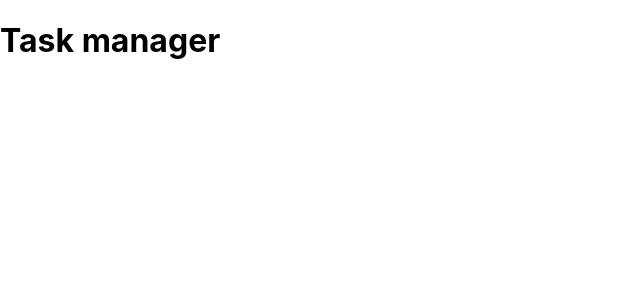
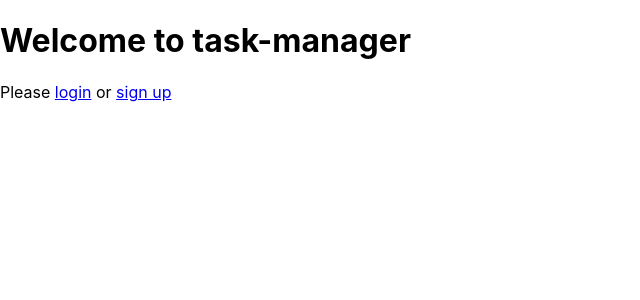
Before and after one commit to sbentleywd/task-manager-fe, a React (Create React App) app: page / in a window 1280 px wide. Shown: the top 300 px of the page, without its empty margins (0-640 px from the left). Built offline with nearby package versions, Linux system fonts and the light colour scheme.

Commit message:
added login & signup routes

```diff
--- a/package.json
+++ b/package.json
@@ -8,10 +8,12 @@
     "@testing-library/user-event": "^12.1.10",
     "@types/jest": "^26.0.15",
     "@types/node": "^12.0.0",
-    "@types/react": "^16.9.53",
+    "@types/react": "^16.14.2",
     "@types/react-dom": "^16.9.8",
+    "@types/react-router-dom": "^5.1.7",
     "react": "^17.0.1",
     "react-dom": "^17.0.1",
+    "react-router-dom": "^5.2.0",
     "react-scripts": "4.0.1",
     "typescript": "^4.0.3",
     "web-vitals": "^0.2.4"
--- a/src/App.tsx
+++ /dev/null
@@ -1,11 +0,0 @@
-import React from "react";
-
-function App() {
-	return (
-		<div className="App">
-			<h1>Task manager</h1>
-		</div>
-	);
-}
-
-export default App;
--- /dev/null
+++ b/src/components/App/App.tsx
@@ -0,0 +1,19 @@
+import React from "react";
+import { BrowserRouter as Router, Route } from "react-router-dom";
+
+// Component imports
+import Welcome from "../Welcome/Welcome";
+import Login from "../Welcome/Login";
+import SignUp from "../Welcome/SignUp";
+
+function App() {
+	return (
+		<Router>
+			<Route exact path="/" component={Welcome} />
+			<Route exact path="/login" component={Login} />
+			<Route exact path="/sign_up" component={SignUp} />
+		</Router>
+	);
+}
+
+export default App;
--- /dev/null
+++ b/src/components/Welcome/Login.tsx
@@ -0,0 +1,11 @@
+import React from "react";
+
+const Login = () => {
+	return (
+		<div>
+			<h1>Please login</h1>
+		</div>
+	);
+};
+
+export default Login;
--- /dev/null
+++ b/src/components/Welcome/SignUp.tsx
@@ -0,0 +1,11 @@
+import React from "react";
+
+const SignUp = () => {
+	return (
+		<div>
+			<h1>Please sign up</h1>
+		</div>
+	);
+};
+
+export default SignUp;
--- /dev/null
+++ b/src/components/Welcome/Welcome.tsx
@@ -0,0 +1,15 @@
+import React from "react";
+
+const Welcome = () => {
+	return (
+		<div>
+			<h1>Welcome to task-manager</h1>
+			<p>
+				Please <a href="/login">login</a> or{" "}
+				<a href="/sign_up">sign up</a>
+			</p>
+		</div>
+	);
+};
+
+export default Welcome;
--- a/src/index.tsx
+++ b/src/index.tsx
@@ -1,7 +1,7 @@
 import React from 'react';
 import ReactDOM from 'react-dom';
 import './index.css';
-import App from './App';
+import App from './components/App/App';
 import reportWebVitals from './reportWebVitals';
 
 ReactDOM.render(
```
Also changed, not shown: 2 other files (tests, documents, lock files or other folders).
